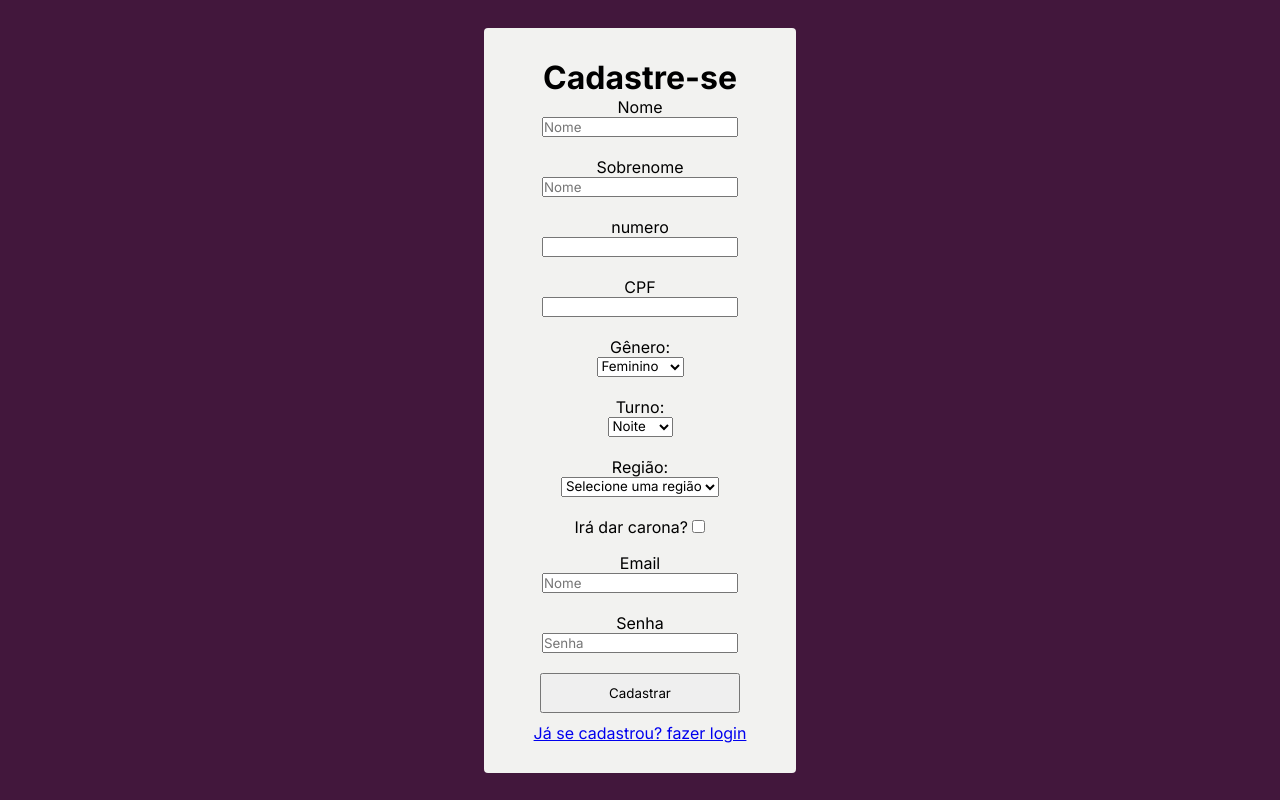
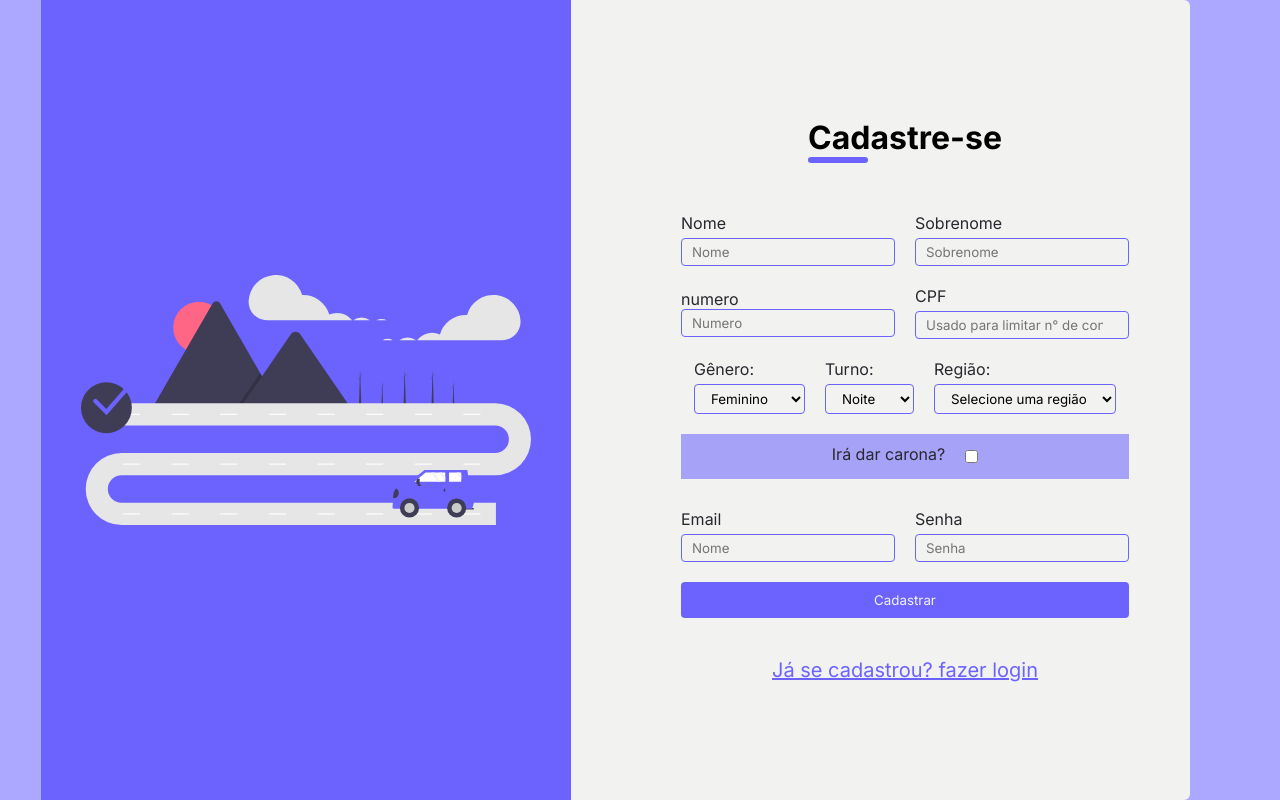
Before and after one commit to DuPiratello/AF-desenvolvimento-WEB, a PHP site: page /cadastro.php in a window 1280 px wide. Run offline with PHP 8.4, Linux system fonts and the light colour scheme.

Commit message:
refactor: login/register/dashboard pages

```diff
--- a/cadastro.php
+++ b/cadastro.php
@@ -4,28 +4,48 @@
   <meta charset="utf-8">
   <meta name="viewport" content="width=device-width, initial-scale=1.0">
   <title>Aplicação</title>
-  <link rel="stylesheet" href="style.css">
+  <link rel="stylesheet" href="./styles/register.css">
 </head>
 
 <body>
 
-  <div class="cadastro">
+  <div class="register">
+    <div class="container">
+      <div class="image">
+        <img src="./imagens/register.svg">
+      </div>
+
       <div class="form">
 
         <form action="insert.php" method="post">
           <h1>Cadastre-se</h1>
+
+          <div class="line">
+            <div class="first-item">
               <label>Nome</label>
               <input type="text" name="firstname" placeholder="Nome" required>
+            </div>
 
+            <div class="second-item">
               <label>Sobrenome</label>
-        <input type="text" name="lastname" placeholder="Nome" required>
+              <input type="text" name="lastname" placeholder="Sobrenome" required>
+            </div>
+          </div>
 
+          <div class="line">
+            <div class="fist-item">
               <label>numero</label>
-        <input type="number" name="number" required>
+              <input type="number" name="number" placeholder="Numero" required>
+            </div>
 
+            <div class="second-item">
               <label>CPF</label>
-        <input type="number" name="cpf" required>
+              <input type="number" name="cpf" placeholder="Usado para limitar n° de contas" required>
+            </div>
+          </div>
 
+          <div class="line">
+            <div class="first-item">
               <label for="gender">Gênero:</label>
               <select name="gender" id="gender" required>
                 <option value="Feminino">Feminino</option>
@@ -33,13 +53,18 @@
                 <option value="Outros">Outros</option>
               </select>
 
+
+            </div>
+            <div class="second-item">
               <label for="time">Turno:</label>
               <select name="time" id="time" required>
                 <option value="Noite">Noite</option>
                 <option value="Manhã">Manhã</option>
                 <option value="Tarde">Tarde</option>
               </select>
+            </div>
 
+            <div class="third-item">
               <label for="regiao">Região:</label>
               <select name="regiao" id="regiao">
                 <option value="">Selecione uma região</option>
@@ -48,22 +73,32 @@
                 <option value="Votorantim">Votorantim</option>
                 <option value="Boituva">Boituva</option>
               </select>
+            </div>
+          </div>
 
-        <div>
+          <div class="providing_ride">
             <label>Irá dar carona?</label>
             <input type="checkbox" name="providing_ride" id="providing_ride">
           </div>
 
+          <div class="line">
+            <div class="first-item">
               <label>Email</label>
               <input type="text" name="email" placeholder="Nome" required>
+            </div>
 
+            <div class="second-item">
               <label>Senha</label>
               <input type="password" name="password" placeholder="Senha" required>
+            </div>
+          </div>
 
           <input type="submit" value="Cadastrar">
           <a href="index.php">Já se cadastrou? fazer login</a>
         </form>
       </div>
+
+    </div>
   </div>
 </body>
 
--- a/style.css
+++ /dev/null
@@ -1,130 +0,0 @@
-@import url('https://fonts.googleapis.com/css2?family=Inter:wght@100;200;300;400;500;600;700;800;900&display=swap');
-
-*{
-    box-sizing: border-box;
-    margin: 0;
-    padding: 0;
-    font-family: 'Inter', sans-serif;
-}
-
-:root{
-    --purple-1: #42173C;
-    --purple-2: #431847;
-    --dark-red: #871034;
-    --gray: #3a3757;
-    --dark-gray: #2a2c47;
-    --white: #f2f2f0;
-}
-
-/* CADASTRO */
-.cadastro{
-    display: flex;
-    justify-content: center;
-    align-items: center;
-
-    width: 100%;
-    height: 100vh;
-    background-color: var(--purple-1);
-}
-
-.cadastro .form form{
-    display: flex;
-    flex-direction: column;
-    justify-content: center;
-    align-items: center;
-
-    background-color: var(--white);
-    border-radius: 4px;
-    padding: 30px 50px;
-
-}
-
-.cadastro .form form select{
-    margin-bottom: 20px;
-}
-
-.cadastro .form form input[type="number"], [type="text"], [type="checkbox"], [type="password"]{
-    margin-bottom: 20px;
-}
-
-.cadastro .form form input[type="submit"]{
-    width: 200px;
-    padding: 10px 0px;
-    margin-bottom: 10px;
-}
-
-/* LOGIN */
-
-.login{
-    display: flex;
-    justify-content: center;
-    align-items: center;
-
-    width: 100%;
-    height: 100vh;
-    background-color: var(--purple-1);
-}
-
-.login .form form{
-    display: flex;
-    flex-direction: column;
-    justify-content: center;
-    align-items: center;
-
-    background-color: var(--white);
-    border-radius: 4px;
-    padding: 30px 50px;
-
-}
-
-.login .form form input{
-    margin-bottom: 20px;
-}
-.login .form form input[type="submit"]{
-    width: 200px;
-    padding: 10px 0px;
-    margin-bottom: 10px;
-}
-
-/* DASHBOARD */
-header{
-    display: flex;
-    justify-content: space-between;
-    align-items: center;
-
-    width: 100%;
-    height: 80px;
-    background-color: var(--purple-1);
-    color: var(--white);
-    padding: 0px 50px;
-}
-.cards{
-    display: flex;
-    justify-content: center;
-    align-items: center;
-    flex-wrap: wrap;
-    gap: 20px;
-
-    margin-top: 20px;
-}
-
-.card{
-    width: 250px;
-    padding: 20px;
-    border: 1px solid var(--dark-gray);
-    border-radius: 4px;
-}
-
-.card a{
-    display: flex;
-    justify-content: center;
-    align-items: center;
-    gap: 20px;
-
-    text-decoration: none;
-    background-color: var(--gray);
-    color: var(--white);
-    padding: 5px 0px;
-    border-radius: 5px;
-    margin-top: 10px;
-}
--- /dev/null
+++ b/styles/register.css
@@ -0,0 +1,164 @@
+@import url('https://fonts.googleapis.com/css2?family=Inter:wght@100;200;300;400;500;600;700;800;900&display=swap');
+
+*{
+    box-sizing: border-box;
+    margin: 0;
+    padding: 0;
+    font-family: 'Inter', sans-serif;
+}
+
+:root{
+    --purple-1: #6C63FF;
+    --purple-2: #6b63ff8e;
+    --dark-red: #871034;
+    --gray: #28272e;
+    --dark-gray: #2c2c31;
+    --white: #f2f2f0;
+}
+
+/* cadastro */
+@import url('https://fonts.googleapis.com/css2?family=Inter:wght@100;200;300;400;500;600;700;800;900&display=swap');
+
+*{
+    box-sizing: border-box;
+    margin: 0;
+    padding: 0;
+    font-family: 'Inter', sans-serif;
+}
+
+:root{
+    --purple-1: #6C63FF;
+    --purple-2: #6b63ff8e;
+    --dark-red: #871034;
+    --gray: #28272e;
+    --dark-gray: #2c2c31;
+    --white: #f2f2f0;
+}
+
+
+/* Register */
+
+.register{
+    display: flex;
+    justify-content: center;
+    align-items: center;
+
+    width: 100%;
+    height: 100vh;
+    background-color: var(--purple-2);
+}
+
+.register .container{
+    display: flex;
+    justify-content: center;
+    align-items: center;
+    background-color: var(--white);
+    border-radius: 6px;
+    width: 1100px;
+    height: 800px;
+}
+
+.register  h1{
+    margin-bottom: 50px;
+}
+
+.register h1::after{
+    content: '';
+    display: block;
+    width: 60px;
+    height: 6px;
+    border-radius: 4px;
+    background-color: var(--purple-1);
+}
+
+.register .image{
+    display: flex;
+    align-items: center;
+    padding: 0px 40px;
+    height: 100%;
+    background-color: var(--purple-1);
+}
+
+.register .image img{
+    width: 450px;
+}
+
+.register .form{
+    padding: 0px 60px;
+}
+
+.register .form label{
+    margin-bottom: 5px;
+    color: var(--gray);
+}
+.register .form form{
+    display: flex;
+    flex-direction: column;
+    justify-content: center;
+    align-items: center;
+
+    border-radius: 4px;
+    padding: 30px 50px;
+}
+
+.register .form form a{
+    font-size: 20px;
+    color: var(--purple-1);
+}
+
+.register .form form input{
+    margin-bottom: 20px;
+    border: 1px solid var(--purple-1);
+    background: none;
+    border-radius: 4px;
+    padding: 5px 10px;
+}
+
+.register .form form select{
+    margin-bottom: 20px;
+    border: 1px solid var(--purple-1);
+    background: none;
+    border-radius: 4px;
+    padding: 5px 12px;
+}
+
+.register .form .providing_ride{
+    display: flex;
+    justify-content: center;
+    align-items: center;
+    gap: 20px;
+
+    width: 100%;
+    background-color: var(--purple-2);
+    padding: 10px 20px;
+
+    margin-bottom: 30px;
+}
+
+.register .form .providing_ride input{
+    margin: 0 !important;
+}
+
+.register .form form input[type="submit"]{
+    width: 100%;
+    padding: 10px 0px;
+    margin-bottom: 40px;
+
+    background: var(--purple-1);
+    outline: none;
+    border: none;
+    border-radius: 4px;
+    color: var(--white);
+}
+
+.register .line{
+    display: flex;
+    justify-content: center;
+    align-items: center;
+    gap: 20px;
+}
+
+.register .line .first-item, .second-item, .third-item{
+    display: flex;
+    flex-direction: column;
+}
--- a/users.sql
+++ b/users.sql
@@ -37,7 +37,7 @@ CREATE TABLE `users` (
   `password` varchar(255) NOT NULL,
   `gender` enum('Feminino','Masculino','Outros') NOT NULL,
   `time` enum('Noite','Manhã','Tarde') NOT NULL,
-  `register_date` timestamp NOT NULL DEFAULT current_timestamp() ON UPDATE current_timestamp(),
+  `cadastro_date` timestamp NOT NULL DEFAULT current_timestamp() ON UPDATE current_timestamp(),
   `regiao` enum('Salto','Sorocaba','Votorantim','Boituva') DEFAULT NULL,
   `providing_ride` tinyint(1) NOT NULL DEFAULT 0,
   PRIMARY KEY (`id`)
@@ -45,9 +45,8 @@ CREATE TABLE `users` (
 
 
 -- Inserir 20 registros com providing_ride = 1
-INSERT INTO `users` (`firstname`, `lastname`, `email`, `number`, `cpf`, `password`, `gender`, `time`, `register_date`, `regiao`, `providing_ride`)
+INSERT INTO `users` (`firstname`, `lastname`, `email`, `number`, `cpf`, `password`, `gender`, `time`, `cadastro_date`, `regiao`, `providing_ride`)
 VALUES
-  ('Alice', 'Smith', 'alice.smith@example.com', '1234567890', '12345678901', 'password123', 'Feminino', 'Manhã', NOW(), 'Salto', 1),
   ('Bob', 'Johnson', 'bob.johnson@example.com', '9876543210', '98765432102', 'password456', 'Masculino', 'Tarde', NOW(), 'Sorocaba', 1),
   ('Charlie', 'Williams', 'charlie.williams@example.com', '5678901234', '56789012303', 'password789', 'Outros', 'Noite', NOW(), 'Votorantim', 1),
   ('David', 'Brown', 'david.brown@example.com', '3456789012', '34567890104', 'passwordABC', 'Masculino', 'Manhã', NOW(), 'Boituva', 1),
```
Also changed, not shown: dashboard.php (+8 -7 lines), index.php (+9 -4 lines), login.php (+0 -9 lines), styles/dashboard.css (added, +81 -0 lines), styles/login.css (added, +107 -0 lines), imagens/login.png (added), imagens/register.svg (added). Lines whose indentation alone changed are shown as unchanged.
